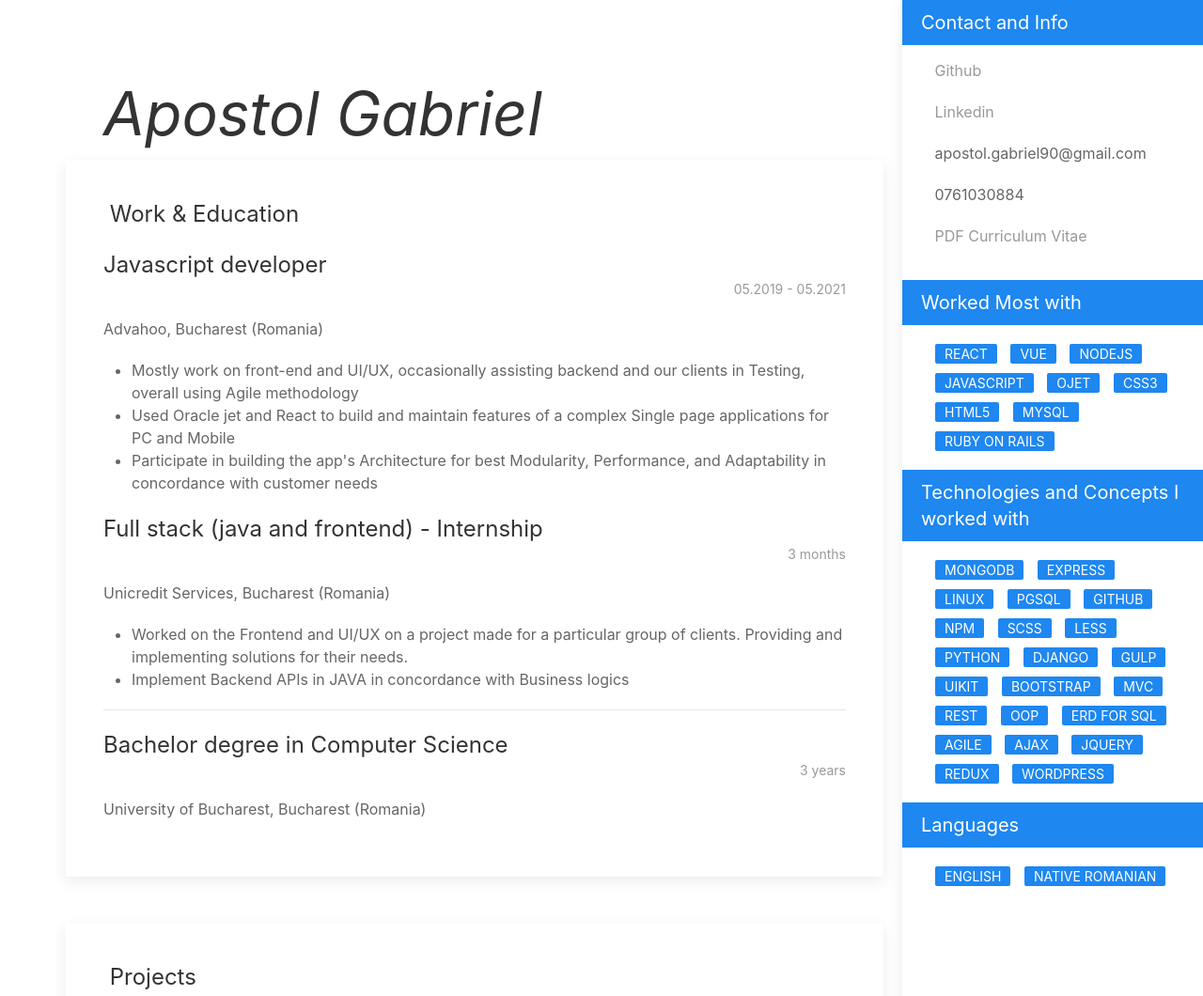
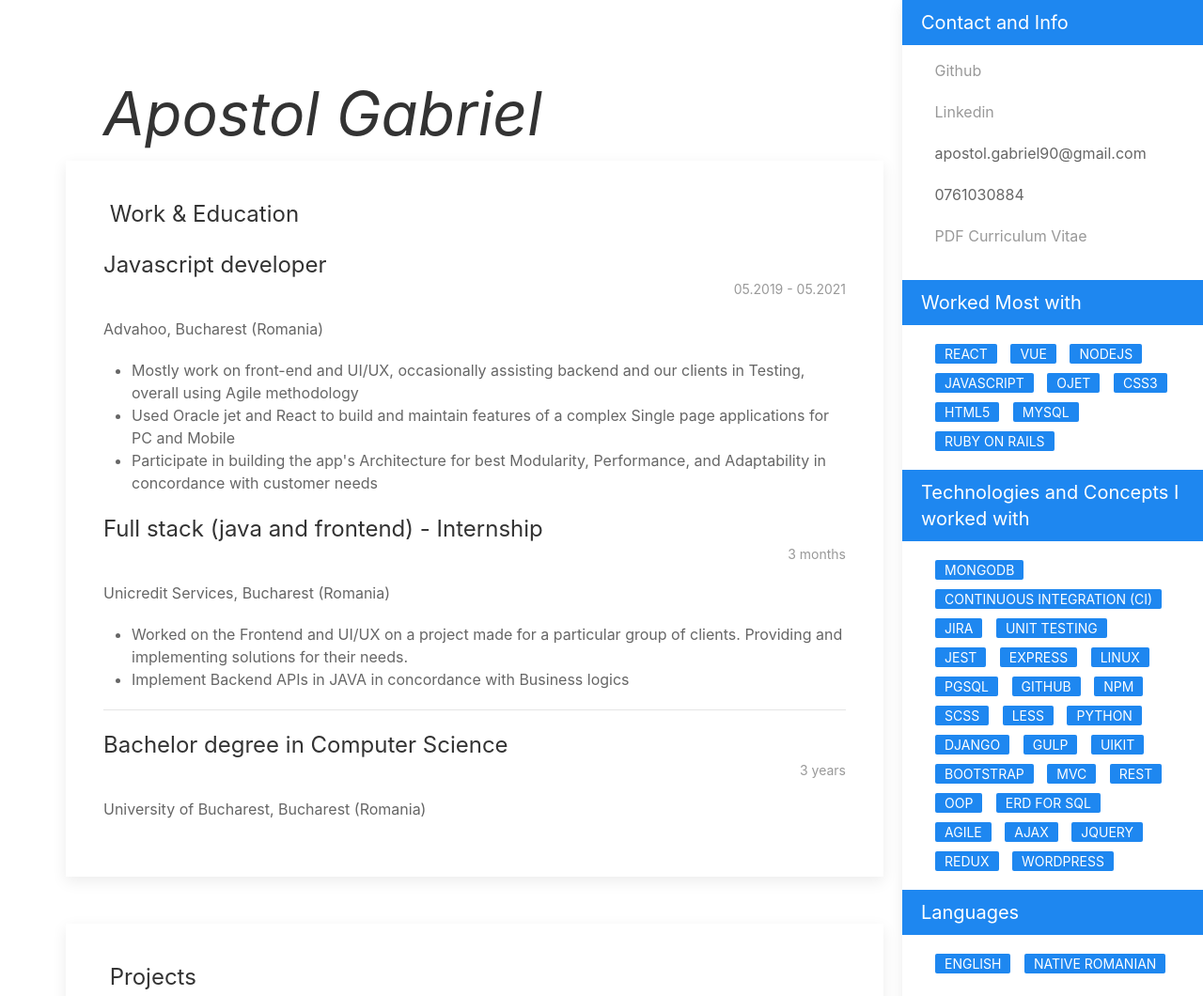
Before and after one commit to gabiap96/gabiap96, a plain HTML site: page index.html in a window 1280 px wide. Shown: the top 1060 px of the page at 94% size. Drawn offline with nearby package versions, Linux system fonts and the light colour scheme.

Commit message:
update tech

```diff
--- a/index.html
+++ b/index.html
@@ -167,6 +167,10 @@
                 </div>
                 <div class="major-skills  container-right-2">
                     <span class="uk-label soft-skill">MongoDB</span>
+                    <span class="uk-label soft-skill">Continuous integration (CI)</span>
+                    <span class="uk-label soft-skill">JIRA</span>
+                    <span class="uk-label soft-skill">Unit Testing</span>
+                    <span class="uk-label soft-skill">Jest</span>
                     <span class="uk-label soft-skill">Express</span>
                     <span class="uk-label soft-skill">Linux</span>
                     <span class="uk-label soft-skill">PgSQL</span>
```
